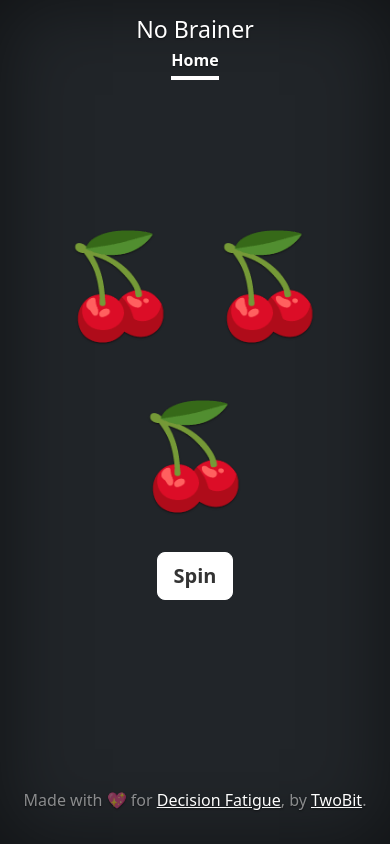
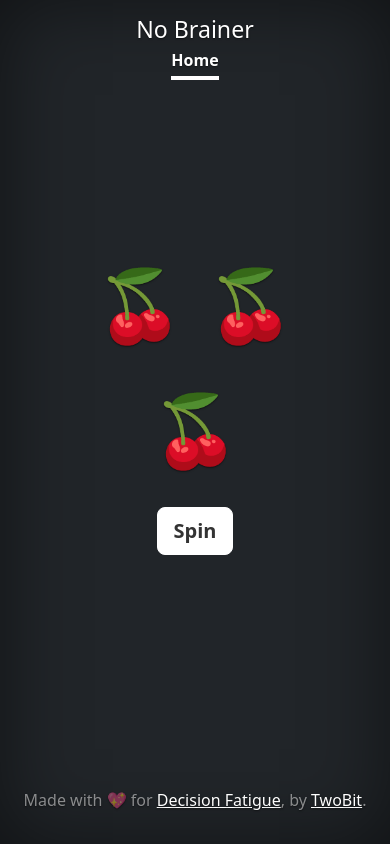
Before and after one commit to semui01/slot, a plain HTML site: page index.html in a window 390 px wide. Drawn offline with nearby package versions, Linux system fonts and the light colour scheme.

Commit message:
change of size

```diff
--- a/cover.css
+++ b/cover.css
@@ -65,10 +65,10 @@ p {
   margin-bottom: 1rem;
 }
 
-/* @media screen and (max-width:1000px){ */
-  /* .slot{ */
-    /* font-size:50px; */
-    /* display: inline-block; */
-    /* margin: 10px; */
-  /* }      */
-/* } */
+@media screen and (max-width:700px){
+  .slot{
+    font-size:70px;
+    display: inline-block;
+    margin: 10px;
+  }
+}
```
